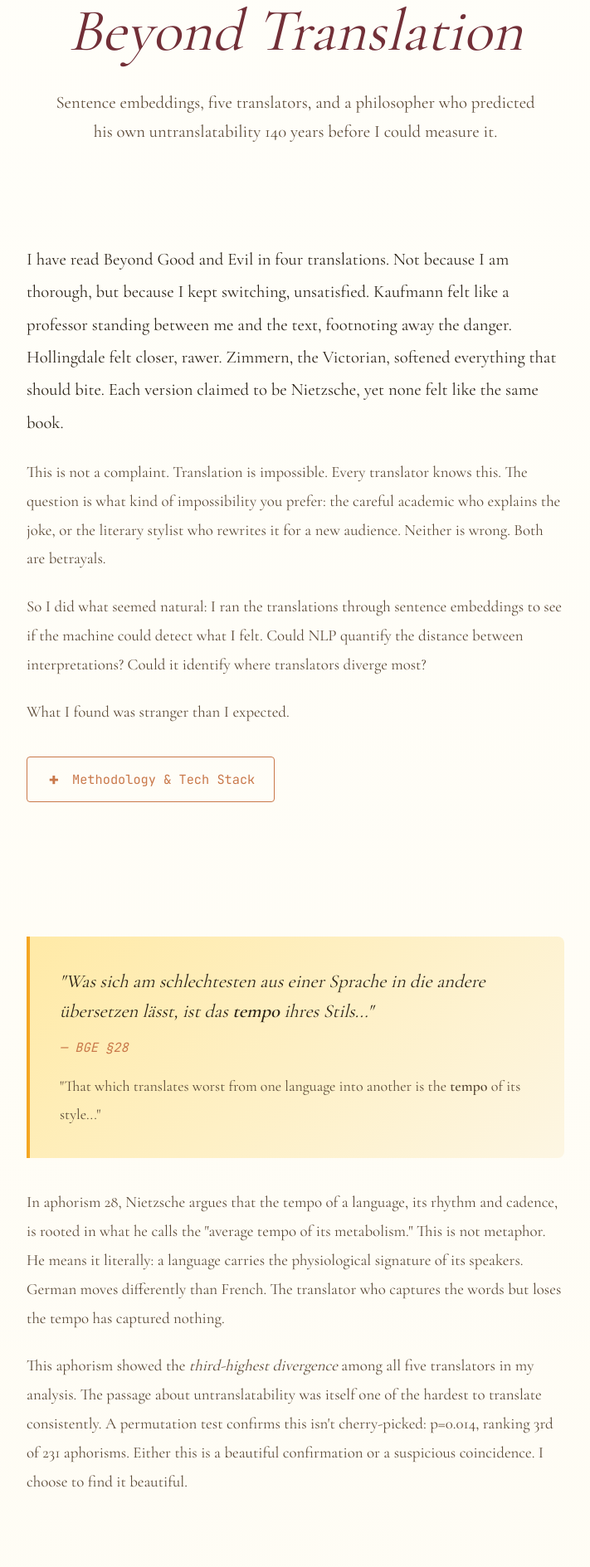
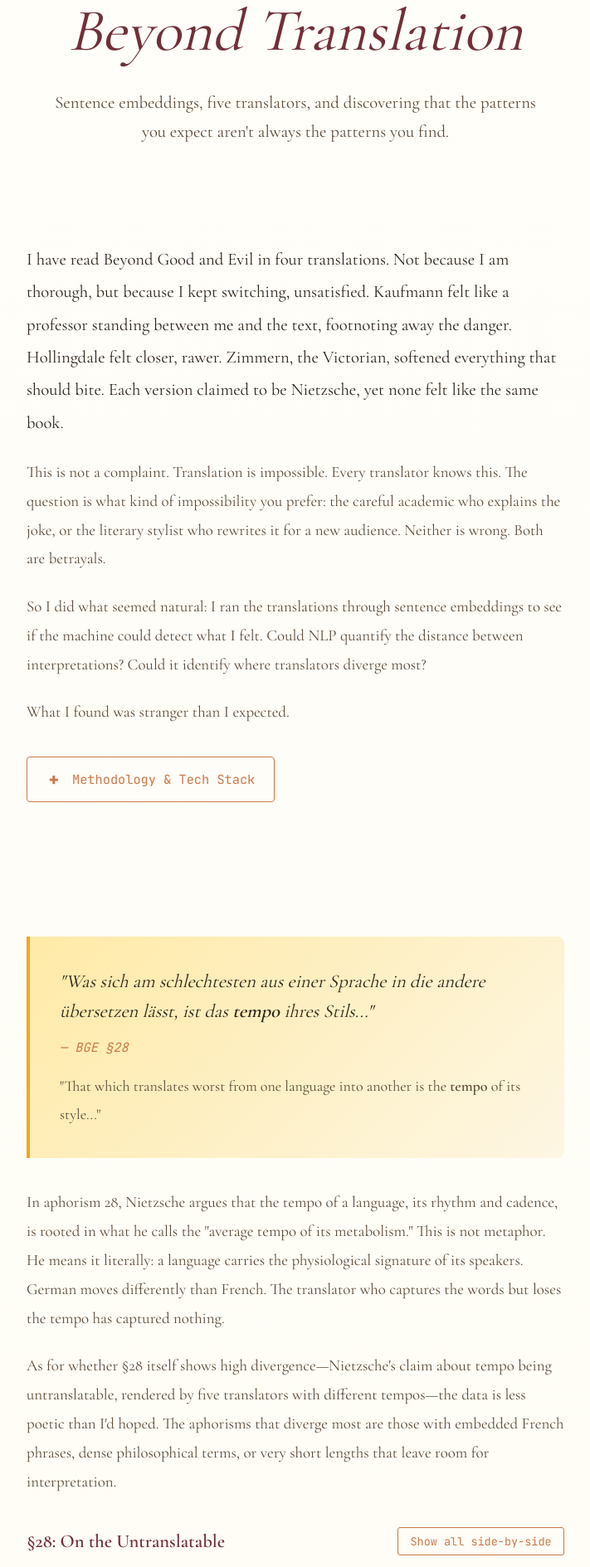
Before and after one commit to TheApexWu/nietzscheNLP, a Next.js app in the folder site/: page / in a window 1280 px wide. Shown: the part 271-2160 px from the top of the page at 83% size, without its empty margins (284-995 px from the left). Built offline with nearby package versions, Linux system fonts and the light colour scheme.

Commit message:
page update

```diff
--- a/site/src/app/page.js
+++ b/site/src/app/page.js
@@ -7,6 +7,10 @@ const DivergenceChart = dynamic(() => import('../components/DivergenceChart'), {
 const HeatmapChart = dynamic(() => import('../components/HeatmapChart'), { ssr: false })
 const UMAPChart = dynamic(() => import('../components/UMAPChart'), { ssr: false })
 const MethodologyButton = dynamic(() => import('../components/MethodologyButton'), { ssr: false })
+const QuoteComparison = dynamic(() => import('../components/QuoteComparison'), { ssr: false })
+const AphorismExplorer = dynamic(() => import('../components/AphorismExplorer'), { ssr: false })
+const TranslatorClassifier = dynamic(() => import('../components/TranslatorClassifier'), { ssr: false })
+const KeyTermAnalysis = dynamic(() => import('../components/KeyTermAnalysis'), { ssr: false })
 
 export default function Home() {
   return (
@@ -17,8 +21,8 @@ export default function Home() {
         <span className="hero-tag">Computational Philology</span>
         <h1>Beyond Good and Evil,<br /><em>Beyond Translation</em></h1>
         <p className="subtitle">
-          Sentence embeddings, five translators, and a philosopher who predicted
-          his own untranslatability 140 years before I could measure it.
+          Sentence embeddings, five translators, and discovering that the patterns
+          you expect aren't always the patterns you find.
         </p>
       </header>
 
@@ -72,12 +76,13 @@ export default function Home() {
         </p>
 
         <p>
-          This aphorism showed the <em>third-highest divergence</em> among all five translators
-          in my analysis. The passage about untranslatability was itself one of the hardest to translate
-          consistently. A permutation test confirms this isn't cherry-picked: p=0.014, ranking 3rd
-          of 231 aphorisms. Either this is a beautiful confirmation or a suspicious coincidence.
-          I choose to find it beautiful.
+          As for whether §28 itself shows high divergence—Nietzsche's claim about tempo being
+          untranslatable, rendered by five translators with different tempos—the data is less
+          poetic than I'd hoped. The aphorisms that diverge most are those with embedded French
+          phrases, dense philosophical terms, or very short lengths that leave room for interpretation.
         </p>
+
+        <QuoteComparison />
       </section>
 
       <section className="stats">
@@ -90,7 +95,7 @@ export default function Home() {
           <span className="stat-label">Translators</span>
         </div>
         <div className="stat">
-          <span className="stat-value">0.833</span>
+          <span className="stat-value">0.806</span>
           <span className="stat-label">Max Fidelity</span>
         </div>
       </section>
@@ -135,7 +140,7 @@ export default function Home() {
             but a translator by trade. He rendered almost everything Nietzsche wrote. His approach
             was literary rather than academic: trust the reader to handle Nietzsche raw, without
             protective footnotes. The prose moves. He sits at the semantic center of all translations,
-            closest to the German (0.833) and closest to everyone else. Whether this makes him
+            closest to the German (0.806) and closest to everyone else. Whether this makes him
             "best" depends on what you want. It makes him the faithful middle, the point other
             interpretations orbit.
           </p>
@@ -213,6 +218,8 @@ export default function Home() {
           dimensionality reduction algorithm can separate them visually. Whatever
           "voice" means, it shows up in vector space.
         </p>
+
+        <TranslatorClassifier />
       </section>
 
       <section className="section">
@@ -225,30 +232,30 @@ export default function Home() {
         </p>
 
         <div className="divergence-list">
-          <div className="divergence-item">
+          <div className="divergence-item highlight">
             <span className="section-num">§35</span>
             <span className="variance">σ = 0.304</span>
-            <p>Voltaire, truth-seeking, embedded French phrases</p>
+            <p>Voltaire, truth-seeking, <em>embedded French phrases</em></p>
           </div>
           <div className="divergence-item">
             <span className="section-num">§59</span>
             <span className="variance">σ = 0.275</span>
             <p>Human superficiality as survival instinct</p>
           </div>
-          <div className="divergence-item highlight">
-            <span className="section-num">§28</span>
-            <span className="variance">σ = 0.265</span>
-            <p><em>The meta-aphorism on translation itself</em></p>
+          <div className="divergence-item">
+            <span className="section-num">§83</span>
+            <span className="variance">σ = 0.221</span>
+            <p>Instinct and the house fire</p>
           </div>
           <div className="divergence-item">
-            <span className="section-num">§102</span>
-            <span className="variance">σ = 0.233</span>
-            <p>Discovering reciprocated love (very short)</p>
+            <span className="section-num">§52</span>
+            <span className="variance">σ = 0.209</span>
+            <p>Very short, high ambiguity</p>
           </div>
           <div className="divergence-item">
-            <span className="section-num">§83</span>
-            <span className="variance">σ = 0.226</span>
-            <p>Instinct and the house fire</p>
+            <span className="section-num">§4</span>
+            <span className="variance">σ = 0.196</span>
+            <p>Falseness as condition of life</p>
           </div>
         </div>
 
@@ -262,6 +269,8 @@ export default function Home() {
         <div className="viz-container">
           <DivergenceChart />
         </div>
+
+        <AphorismExplorer />
       </section>
 
       <section className="section">
@@ -321,8 +330,8 @@ export default function Home() {
         </div>
 
         <p className="viz-caption">
-          Hover to see exact similarity scores. The Kaufmann-Hollingdale cluster (0.886)
-          is the tightest. Norman-Zimmern (0.806) are most distant from each other.
+          Hover to see exact similarity scores. The Kaufmann-Hollingdale cluster (0.887)
+          is the tightest. Norman-Zimmern (0.811) are most distant from each other.
         </p>
       </section>
 
@@ -346,9 +355,10 @@ export default function Home() {
         <p>
           So what am I actually measuring? Relative divergence patterns. Where translators
           cluster and where they scatter. The finding is not which translation is best.
-          It is that interpretive schools exist, that translator fingerprints are real,
-          and that §28's claim about untranslatable tempo shows up in the math.
+          It is that interpretive schools exist, and that translator fingerprints are real.
         </p>
+
+        <KeyTermAnalysis />
 
         <div className="epigraph small">
           <blockquote>
@@ -372,13 +382,15 @@ export default function Home() {
 
         <p>
           I started this project to see if embeddings could detect translation differences.
-          They can. The more interesting discovery was §28. I did not go looking for it.
-          The variance analysis surfaced it. Nietzsche's meta-commentary about the impossibility
-          of translation emerged as one of the hardest passages to translate consistently.
+          They can. Translators have fingerprints—consistent stylistic signatures that cluster
+          in embedding space. Hollingdale sits at the semantic center, closest to the German
+          and closest to everyone else. The machinery works.
         </p>
 
         <p>
-          The man was right. Some things resist translation. The embeddings agree.
+          And yes, I checked whether §28—Nietzsche's claim about the untranslatable—was itself
+          hard to translate consistently. It would have been poetically fitting. The data says
+          otherwise. Some ironies are too perfect to be true.
         </p>
       </section>
 
```
